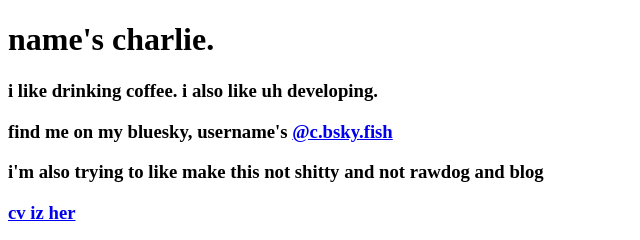
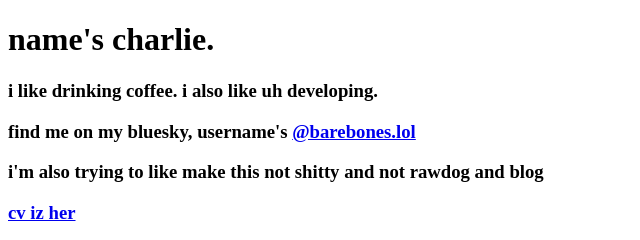
Before and after one commit to a53xd/website, a plain HTML site: page index.html in a window 1280 px wide. Shown: the top 240 px of the page, 0-640 px from the left. Drawn offline with Linux system fonts and the light colour scheme; a script that the page names is missing.

Commit message:
Update index.html

```diff
--- a/index.html
+++ b/index.html
@@ -10,7 +10,7 @@
   <body>
     <h1>name's charlie.</h1>
     <h3>i like drinking coffee. i also like uh developing.</h3>
-    <h3>find me on my bluesky, username's <a href="https://bsky.app/profile/c.bsky.fish">@c.bsky.fish</a></h3>
+    <h3>find me on my bluesky, username's <a href="https://bsky.app/profile/barebones.lol">@barebones.lol</a></h3>
     <h3>i'm also trying to like make this not shitty and not rawdog and blog</h3>
     <h3><a href="https://read.cv/shrk">cv iz her</a></h3>
     <p>anyways love 😘😘😘</p>
```
